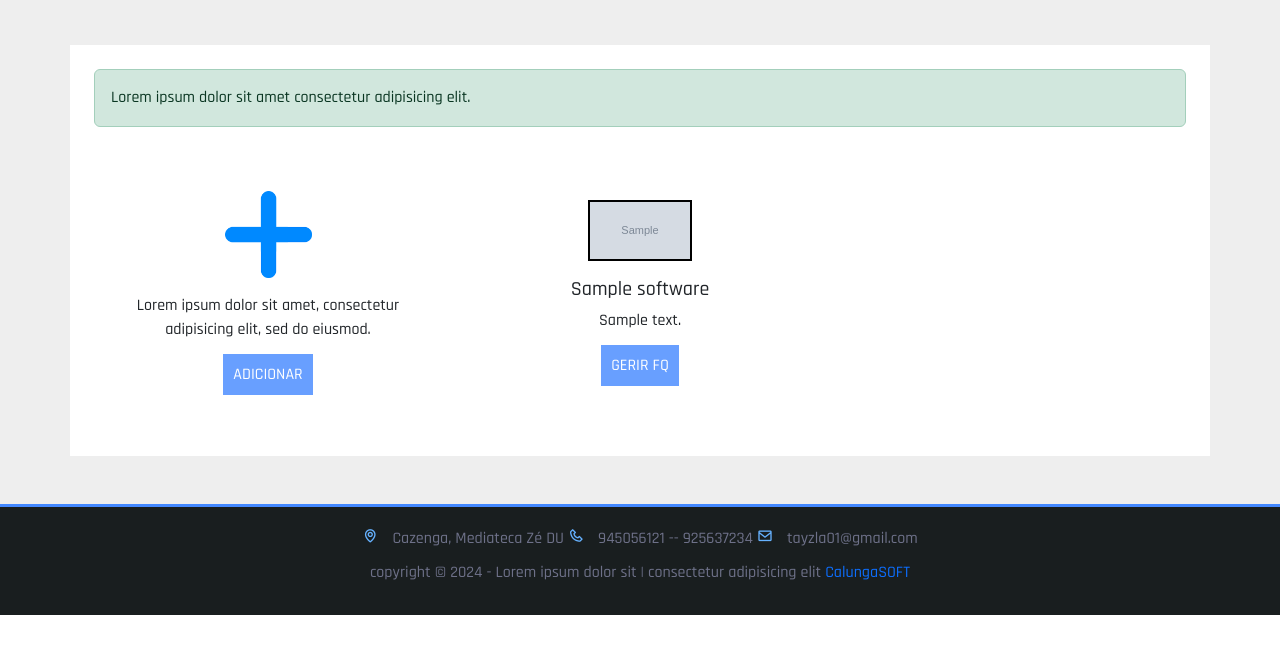
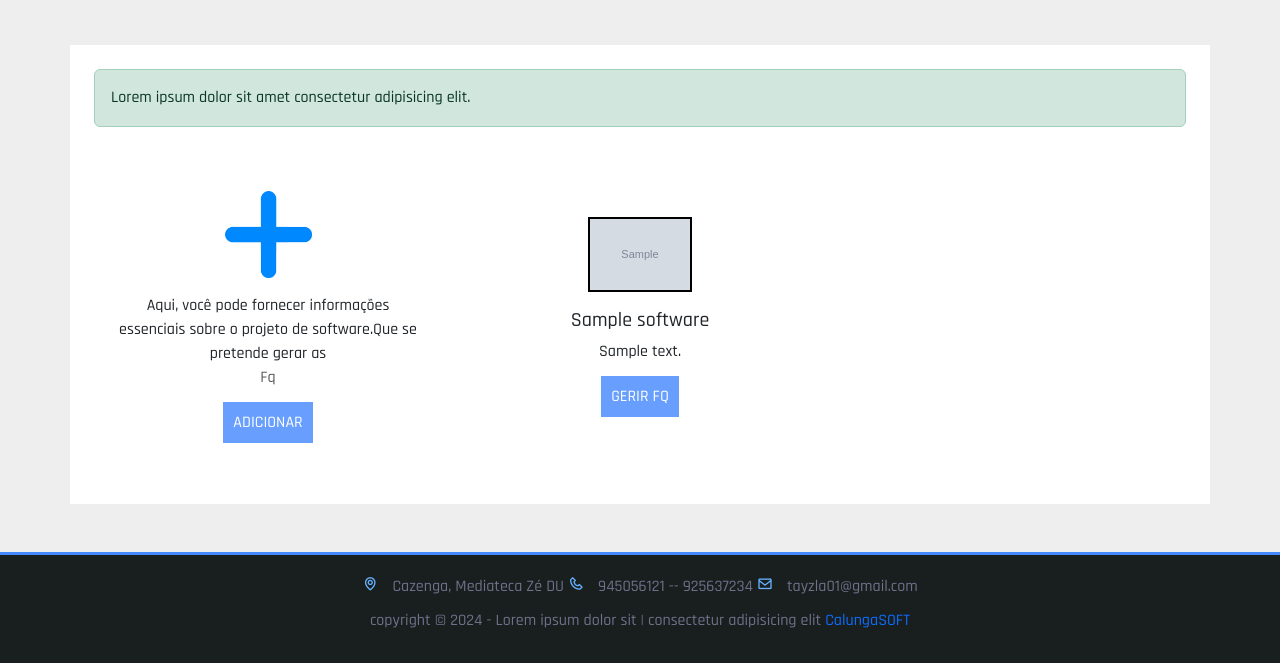
Before and after one commit to WaldimirodaSilva/centralAjudaCalugaSoft, a PHP site: page /www/ in a window 1280 px wide. Shown: the part 198-861 px from the top of the page. Before the commit the page ends 813 px from the top, so only its background shows below. Run offline with PHP 8.4, Linux system fonts and the light colour scheme; tables that the repository leaves empty or names only in its code hold one stand-in row (values such as "Sample post"); grey boxes marked "Sample" are stand-in pictures.

Commit message:
script para lidar com redirecionamento,para diferentes servidores
xamp ou wamp

```diff
--- /dev/null
+++ b/app/Helper/helper.php
@@ -0,0 +1,35 @@
+<?php
+
+   Class  helper
+ {
+       //Método para tratamento de mensagens no sistema
+      public static function mensagem($nome,$text=null,$class=null)
+     {
+          /*Toda mensagem é composta pelo nome=>{erroCadstro}
+          //text=>{erro ao realizar o cadastro}
+          //class=>{sucess,danger ou erro..}*/
+
+          if (!empty($nome))
+          {
+              if (!empty($text) && empty($_SESSION[$nome]))
+               {
+                 if (!empty($_SESSION[$nome]))
+                 {
+                    unset($_SESSION[$nome]);
+                 }
+                 $_SESSION[$nome]=$text;
+                 $_SESSION[$nome.'classe']=$class;
+               }elseif(!empty($_SESSION[$nome])&& empty($text))
+                 {
+                   $class=!empty( $_SESSION[$nome.'classe'])? $_SESSION[$nome.'classe']:'alert  alert-success';
+                   echo '<div class="'.$class.'">'.$_SESSION[$nome].'</div>';
+                    unset( $_SESSION[$nome]);
+                    unset( $_SESSION[$nome.'classe']);
+                 }
+          }
+     }
+
+  }
+
+
+?>
--- a/app/controller/crudSistema.php
+++ b/app/controller/crudSistema.php
@@ -8,8 +8,16 @@ class crudSistema{
 
             // chamando a classe e o metodo que fazem a inserção dos softwares
             insercaoDados::cadastrarSoftware($_POST,$_FILES['arquivo']);
-
-            header('Location: http://localhost/www/centralAjudaCalugaSoft/');
+            // Verifica se está sendo executado no servidor WAMP
+                if (strpos($_SERVER['SERVER_SOFTWARE'], 'WAMP') !== false) {
+            // Redireciona para o endereço no WAMP
+                    header('Location: http://localhost/www/centralAjudaCalugaSoft/');
+                    exit;
+                } else {
+            // Redireciona para o endereço padrão XAMP
+                    header('Location: http://localhost/centralAjudaCalugaSoft/');
+                    exit;
+                }
 
        } catch (PDOException $e) {
             echo "Erro ao cadastrar software: " . $e->getMessage();
--- a/app/controller/paginaPrincipais.php
+++ b/app/controller/paginaPrincipais.php
@@ -10,8 +10,7 @@
 				// carregando a página com o twig
 				$loader = new \Twig\Loader\FilesystemLoader('app/veiw');
 				$twig = new \Twig\Environment($loader);
-				$template = $twig->load('home.html');
-
+				$template = $twig->load('home.php');
 				// colocando os dados do banco de dados na página
 				$parametros = array();
 				$parametros['softwares'] = $colecSoftware;
--- a/app/model/insercaoDados.php
+++ b/app/model/insercaoDados.php
@@ -57,7 +57,6 @@
                         $stmt->bindValue(':imagem',$nomeArquivoBd);
                         $stmt->bindValue(':estado',1);
                         $stmt->bindValue(':descricao',$dadosInsercao['descricao']);
-
                         $stmt->execute();
                   }else{
                         throw new Exception("parametros nescessarios não existem", 1);
--- a/app/veiw/home.html
+++ b/app/veiw/home.php
@@ -5,7 +5,7 @@
                   <div class="col-md-4 col-lg-4 box mb-4">
                     <img src="app/template/img/adicionar.png" class="w-25">
                     <div class="boxBody">
-                        Lorem ipsum dolor sit amet, consectetur adipisicing elit, sed do eiusmod.
+                         Aqui, você pode fornecer informações essenciais sobre o  projeto de software.Que se pretende gerar as <strong class="text-muted">Fq</strong>
                     </div>
                     <div class="boxFooter">
                         <a href="#" class="buttom buttom-primary" data-bs-toggle="modal" data-bs-target="#cadastraSoftwareModal">Adicionar</a>
--- a/index.php
+++ b/index.php
@@ -1,5 +1,6 @@
 <?php
-
+     //inicio de sessão
+     session_start();
 	// implementação da conexao ao banco de dados
 
 	require_once 'lib/database/conexao.php';
@@ -12,7 +13,8 @@
 
 	require_once 'app/model/insercaoDados.php';
 	require_once 'app/model/dadosDatabase.php';
-
+     // implementação do Helper para tratamento de regras que extras de negócio..
+	 require_once 'app/Helper/helper.php';
 	// implementação dos controllers
 
 	require_once 'app/controller/paginaPrincipais.php';
```
Also changed, not shown: app/template/img/softwares/arquivo65b8b1091dc1b7.29237024.jpg (added), app/template/img/softwares/arquivo65b8b139c8d8f8.68382478.jpg (added), app/template/img/softwares/arquivo65b8fce8f3a207.85265197.jpg (added), app/template/img/softwares/arquivo65b9fa41ca6d47.21763067.jpg (added), app/template/img/softwares/arquivo65b9fcff062208.23036694.jpg (added), app/template/img/softwares/arquivo65ba0414d940c5.18126268.jpg (added), app/template/img/softwares/arquivo65ba0499bb6b29.90417590.jpg (added), app/template/img/softwares/arquivo65ba04ec6b8146.16962177.jpg (added).
